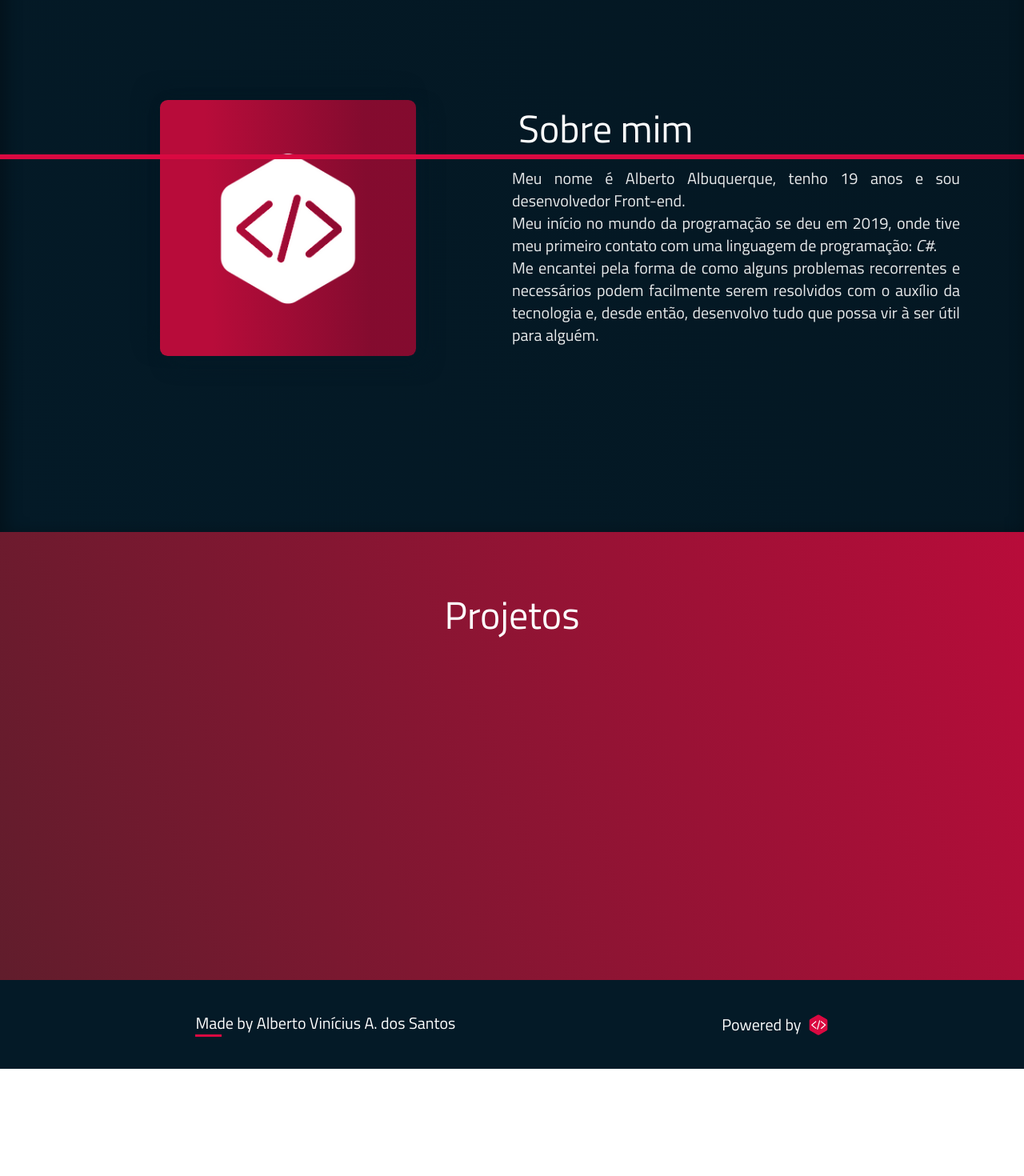
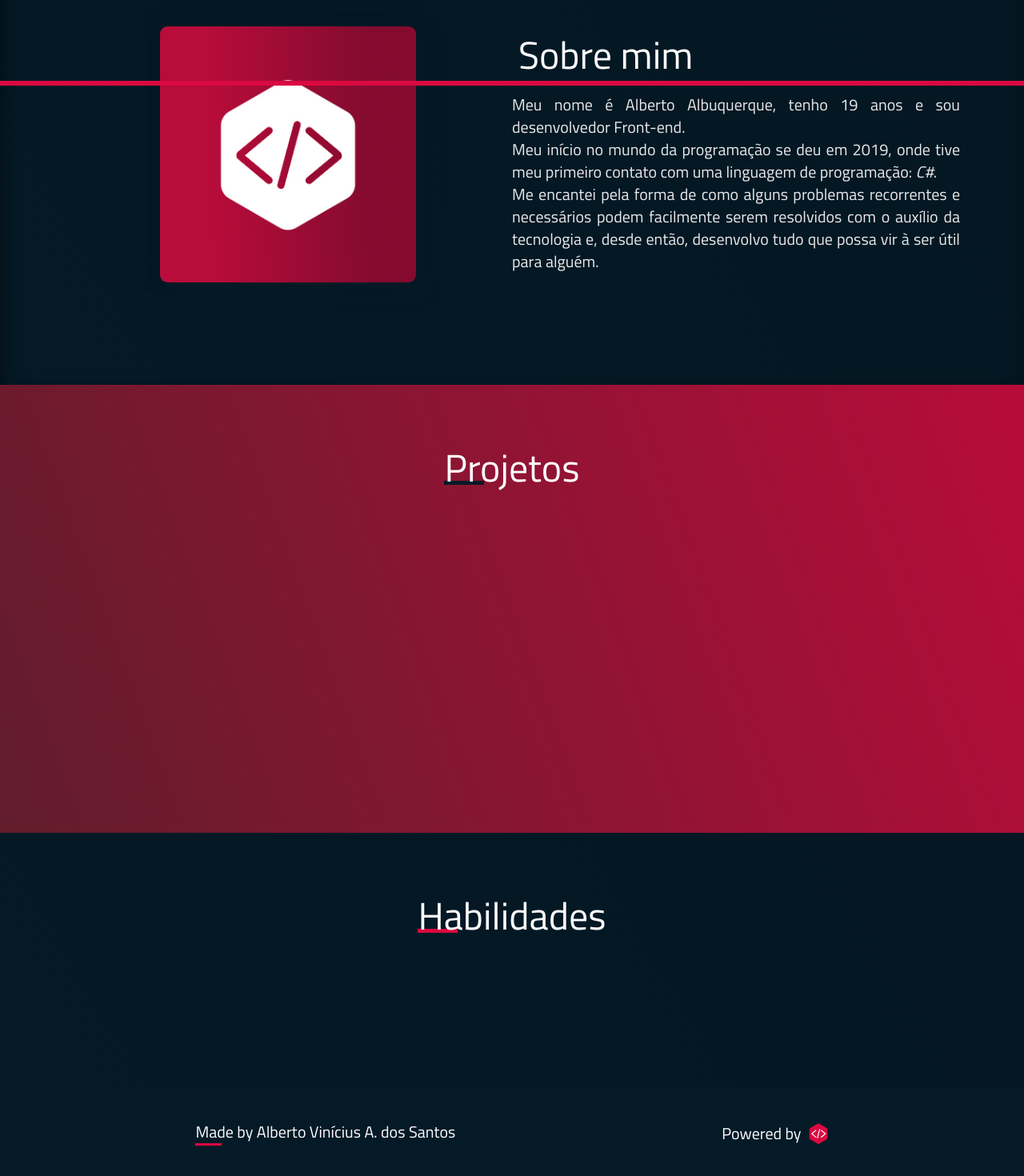
Before and after one commit to allbertuu/portfolio, a React (Create React App) app: page / in a window 1280 px wide. Shown: the part 895-2365 px from the top of the page at 80% size. Before the commit the page ends 2231 px from the top, so only its background shows below. Built offline with nearby package versions, Linux system fonts and the light colour scheme.

Commit message:
style(layout)
apply good practices in CSS and add style on bottom of some H1 elements

```diff
--- a/src/App.scss
+++ b/src/App.scss
@@ -39,7 +39,7 @@ body {
 }
 
 // Welcome
-#s_welcome {
+#s-welcome {
   background: $secondary-bg;
 
   :first-child {
@@ -71,7 +71,7 @@ body {
 }
 
 // About me
-#s_aboutMe {
+#s-aboutMe {
   background: $secondary-bg;
   box-shadow: inset 5px 5px 20px 3px $shadow-dark;
 
@@ -111,6 +111,7 @@ body {
         margin-top: 0.5rem;
       }
     }
+
     p {
       max-width: 650px;
       text-align: justify;
@@ -120,18 +121,59 @@ body {
 }
 
 // Projects
-#s_projects {
+#s-projects {
   background: $primary-bg;
   @apply flex flex-col gap-16;
 
   h1 {
     color: white;
-    text-align: center;
+    margin: 0 auto;
+    z-index: 2;
+    width: fit-content;
+
+    &::after {
+      content: "";
+      background-color: $secondary-color;
+      position: absolute;
+      display: block;
+      width: 50px;
+      height: 0.3rem;
+      margin-top: -0.5rem;
+      z-index: -1;
+    }
   }
 
   .c_projects_cards {
     @apply flex flex-col lg:flex-row flex-wrap items-center justify-evenly
     gap-10;
+  }
+}
+
+// Contact me
+#s-contact-me {
+}
+
+// Skills
+#s-skills {
+  background: $secondary-bg;
+  @apply flex flex-col gap-16;
+
+  h1 {
+    color: white;
+    margin: 0 auto;
+    z-index: 2;
+    width: fit-content;
+
+    &::after {
+      content: "";
+      background-color: $primary-color;
+      position: absolute;
+      display: block;
+      width: 50px;
+      height: 0.3rem;
+      margin-top: -0.5rem;
+      z-index: -1;
+    }
   }
 }
 
@@ -142,6 +184,7 @@ footer {
 
   > div {
     @apply flex flex-col items-center gap-1 sm:flex-row sm:justify-around;
+
     div {
       @apply flex items-center gap-2;
 
--- a/src/App.tsx
+++ b/src/App.tsx
@@ -42,24 +42,24 @@ function App() {
       <Header />
 
       <main>
-        <section id='s_welcome'>
+        <section id='s-welcome'>
           <div>
             <div>
               <h3 className="item_1">Olá, me chamo</h3>
               <h1 className="item_2">Alberto Albuquerque</h1>
               <h2 className="item_3">Desenvolvedor Front-end</h2>
             </div>
-            <Button text="Quero conhecê-lo!" to='s_aboutMe' />
+            <Button text="Quero conhecê-lo!" to='s-aboutMe' />
           </div>
           <img src={profileImg} alt="Criador do site dentro de um design baseado na sua logotipo" />
         </section>
 
-        <section id='s_aboutMe'>
+        <section id='s-aboutMe'>
           <div className="box delaySmallReveal intervalCardReveal">
             <img src={imgLogoTransparent} alt="Logo branca" />
           </div>
           <div className="c_aboutMe intervalCardReveal">
-            <h1 className="delaySmallReveal section_title">
+            <h1 className="delaySmallReveal">
               Sobre mim
             </h1>
             <p className="delayMediumReveal">
@@ -73,12 +73,19 @@ function App() {
           </div>
         </section>
 
-        <section id="s_projects">
-          <h1 className='section_title'>Projetos</h1>
+        <section id="s-projects">
+          <h1>Projetos</h1>
           <div className='c_projects_cards delaySmallReveal'>
             {projectsList.map((project, index) => (
               <ProjectCard title={project.name} imgSrc={project.overviewImg} url={project.liveSite} socials={project.socials} key={index} />
             ))}
+          </div>
+        </section>
+
+        <section id="s-skills">
+          <h1>Habilidades</h1>
+          <div className='c_projects_cards delaySmallReveal'>
+
           </div>
         </section>
       </main>
--- a/src/assets/sass/layout.scss
+++ b/src/assets/sass/layout.scss
@@ -1,11 +1,13 @@
-#s_welcome,
-#s_aboutMe,
-#s_projects,
+#s-welcome,
+#s-aboutMe,
+#s-projects,
+#s-skills,
+#s-contact-me,
 footer {
   @apply px-9 md:px-16 lg:px-20;
 }
 
-#s_welcome {
+#s-welcome {
   align-content: center;
   justify-items: center;
   position: relative;
@@ -14,12 +16,19 @@ footer {
   height: 100vh;
 }
 
-#s_aboutMe {
-  @apply grid grid-cols-1 md:grid-cols-2 items-center justify-items-center;
-  height: 95vh;
+#s-aboutMe {
+  @apply grid grid-cols-1 md:grid-cols-2 items-center justify-items-center
+  pt-20 pb-32;
 }
 
-#s_projects {
+#s-projects {
   @apply pt-20 pb-32;
-  // height: 90vh;
 }
+
+#s-skills {
+  @apply pt-20 pb-32;
+}
+
+#s-contact-me {
+  @apply pt-20 pb-32;
+}
--- a/src/assets/sass/variables/typography/typography.scss
+++ b/src/assets/sass/variables/typography/typography.scss
@@ -1,7 +1,7 @@
 /*
 ** Headings
 */
-#s_welcome {
+#s-welcome {
   h1 {
     font-size: 2rem;
     line-height: 1;
@@ -32,7 +32,7 @@ h3 {
 }
 
 p {
-  @apply text-base lg:text-lg xl:text-xl;
+  @apply lg:text-lg xl:text-xl;
 }
 
 button {
--- a/src/components/Header/index.tsx
+++ b/src/components/Header/index.tsx
@@ -13,23 +13,29 @@ import AutoAwesomeMotionIcon from '@mui/icons-material/AutoAwesomeMotion';
 
 function Header() {
 
+  type SectionList = {
+    name: string,
+    id: string,
+    icon: JSX.Element
+  }[];
+
   const [isNavVisibility, setNavVisibility] = useState(false);
 
-  const sectionList = [
+  const sectionList: SectionList = [
     {
       name: 'Início',
-      id: 's_welcome',
-      icon: <HomeIcon/>
+      id: 's-welcome',
+      icon: <HomeIcon />
     },
     {
       name: 'Projetos',
-      id: 's_projects',
-      icon: <AutoAwesomeMotionIcon/>
+      id: 's-projects',
+      icon: <AutoAwesomeMotionIcon />
     },
     {
       name: 'Habilidades',
-      id: 's_skills',
-      icon: <OfflineBoltIcon/>
+      id: 's-skills',
+      icon: <OfflineBoltIcon />
     }
   ]
 
```
